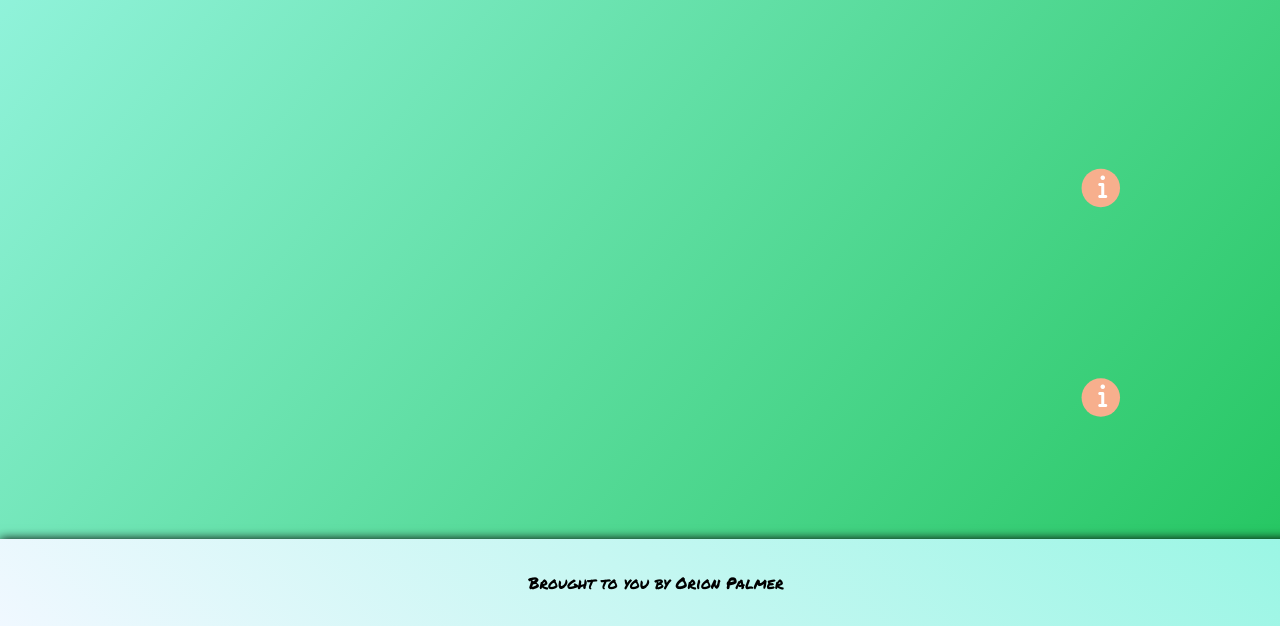
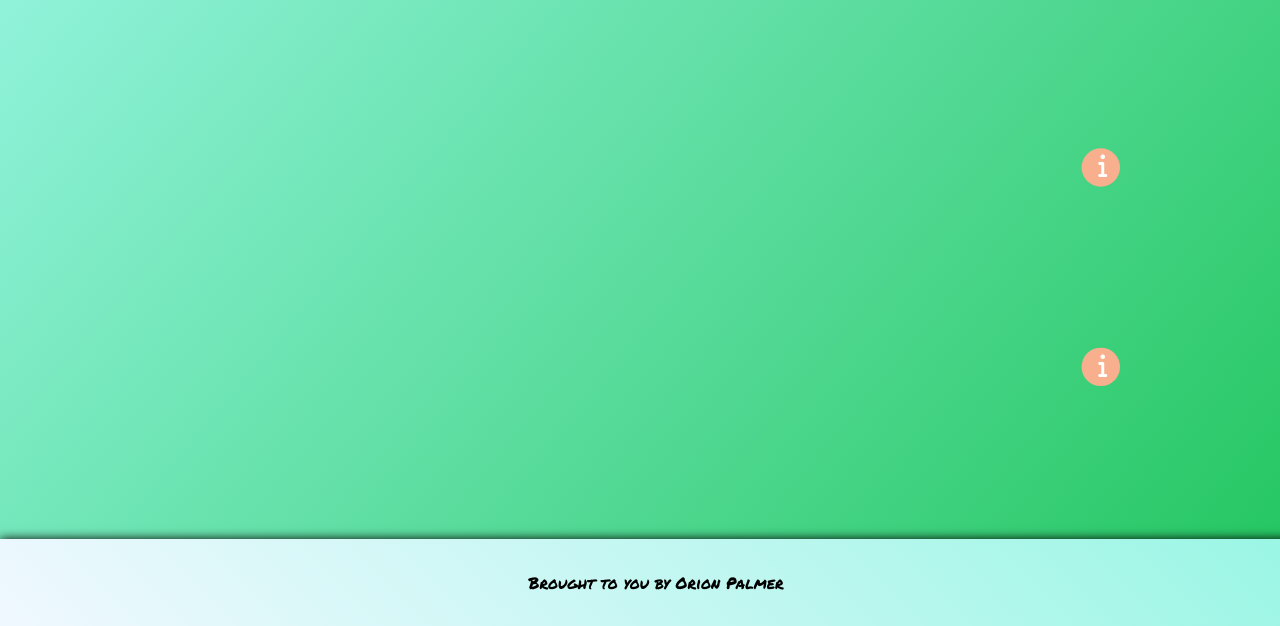
Before and after one commit to Composer0/Clip-Path-Example, a plain HTML site: page index.html in a window 1280 px wide. Shown: the part 174-800 px from the top of the page. Drawn offline with Linux system fonts and the light colour scheme.

Commit message:
Update
Modified clip path top-margin for laptop devices.

```diff
--- a/clip-path.css
+++ b/clip-path.css
@@ -18,7 +18,7 @@
     cursor: pointer;
     position: relative;
     box-shadow: 0 0 10px rgba(0,0,0);
-    margin-top: 5%;
+    margin-top: 3%;
 }
 
 .inner:hover{
--- a/index.html
+++ b/index.html
@@ -27,7 +27,7 @@
         </div>
         <div class="inner two">
             <i class="fa-solid fa-info"></i>
-            <div class="info">
+            <div class="inside">
                 <h2>This is a Clip Path Example</h2>
                 <h3>Brought to you by Orion Palmer</h3>
             </div>
```
